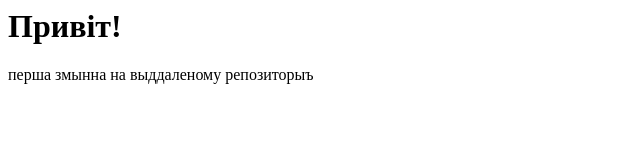
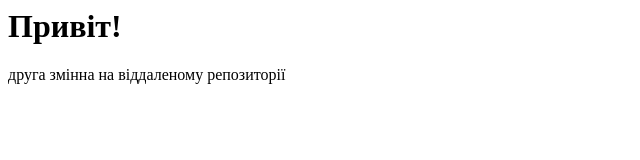
Before and after one commit to ovenvlad/lab1, a plain HTML site: page index.html in a window 1280 px wide. Shown: the full height of the page, 0-640 px from the left. Drawn offline with Linux system fonts and the light colour scheme.

Commit message:
Update index.html

```diff
--- a/index.html
+++ b/index.html
@@ -16,7 +16,7 @@
                Привіт!
           </H1>
           <P>
-              перша змынна на выддаленому репозиторыъ
+              друга змінна на віддаленому репозиторії
           </P>
           <P>
           </P>
```
